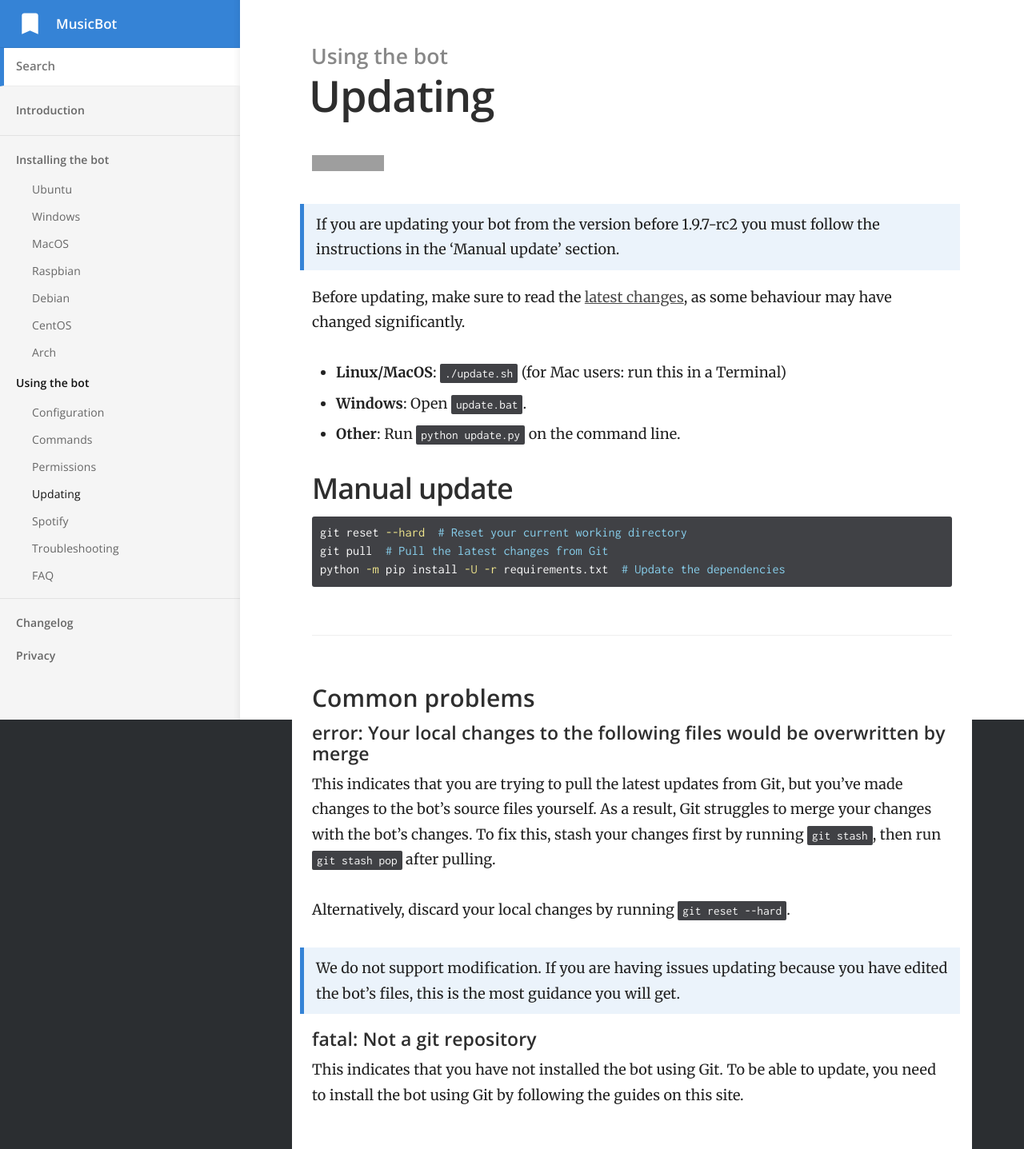
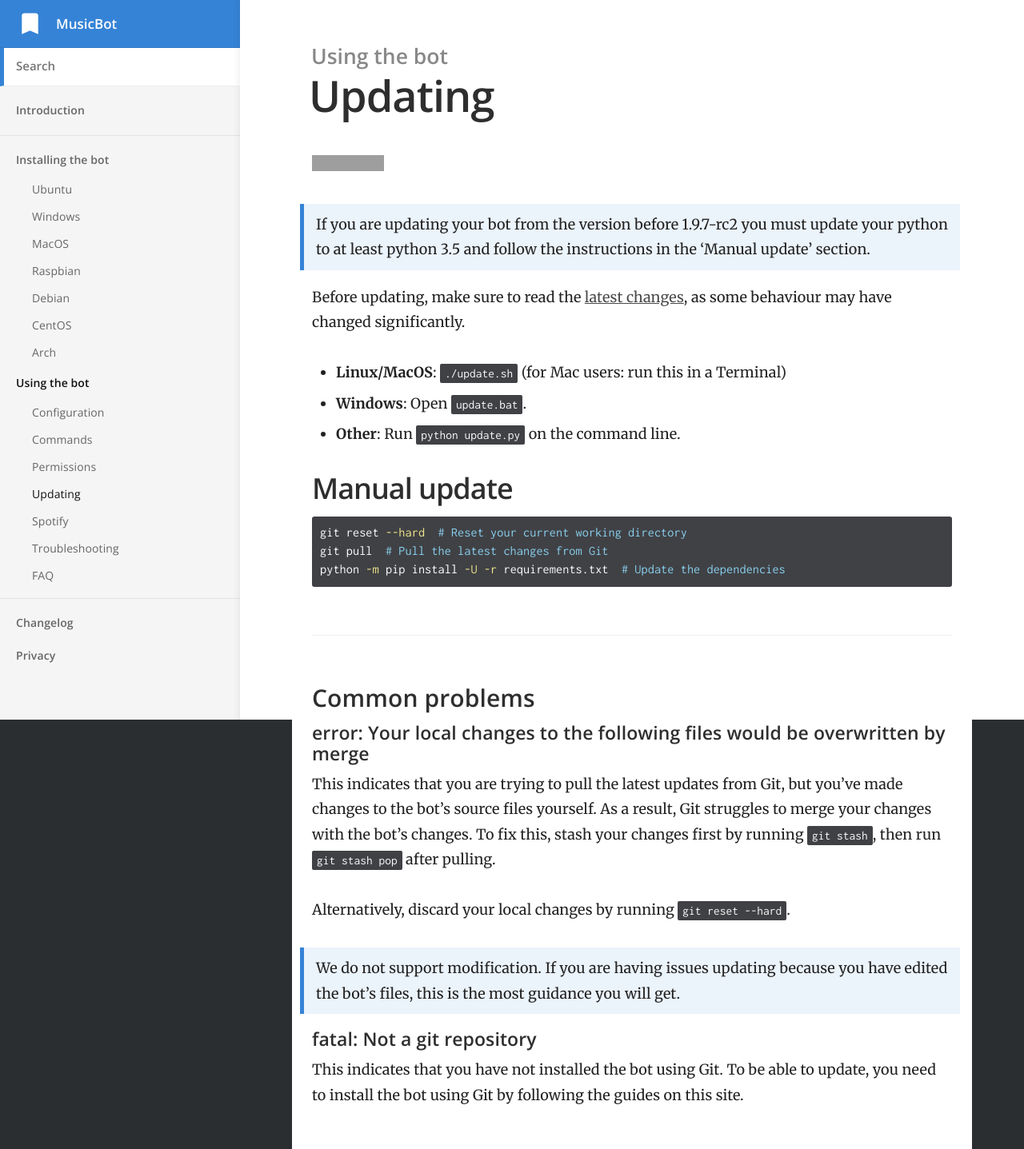
Before and after one commit to Just-Some-Bots/MusicBot, a Jekyll site: the page built from _docs/using/updating.md, in a window 1280 px wide. Shown: the whole page at 80% size. Built offline with Jekyll 4.4.1, drawn with Linux system fonts in a browser that asks for light colours; grey boxes are pictures that could not be loaded.

Commit message:
tell them to update python too

```diff
--- a/_docs/using/updating.md
+++ b/_docs/using/updating.md
@@ -6,7 +6,7 @@ order: 4
 
 ![GitHub release](https://img.shields.io/github/release/Just-Some-Bots/MusicBot.svg?style=flat-square)
 
-> If you are updating your bot from the version before 1.9.7-rc2 you must follow the instructions in the 'Manual update' section.
+> If you are updating your bot from the version before 1.9.7-rc2 you must update your python to at least python 3.5 and follow the instructions in the 'Manual update' section.
 
 Before updating, make sure to read the [latest changes](/changelog), as some behaviour may have changed significantly.
 
```
